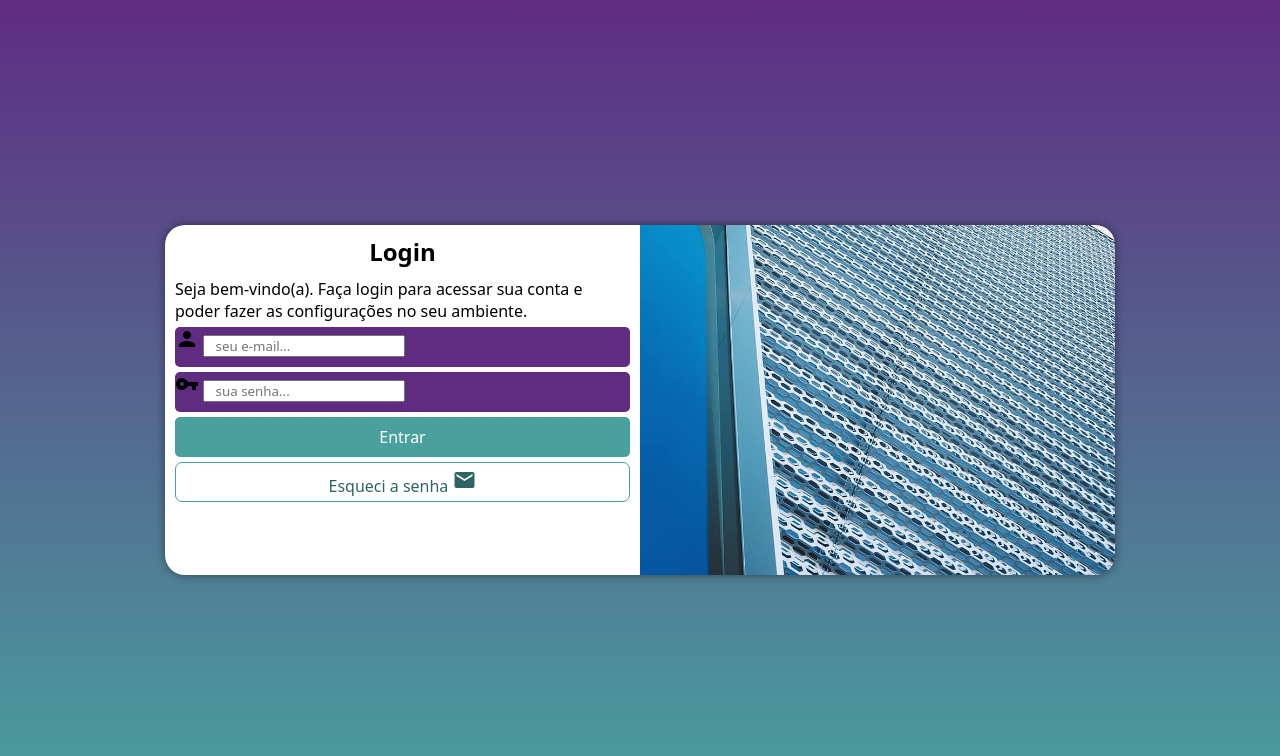
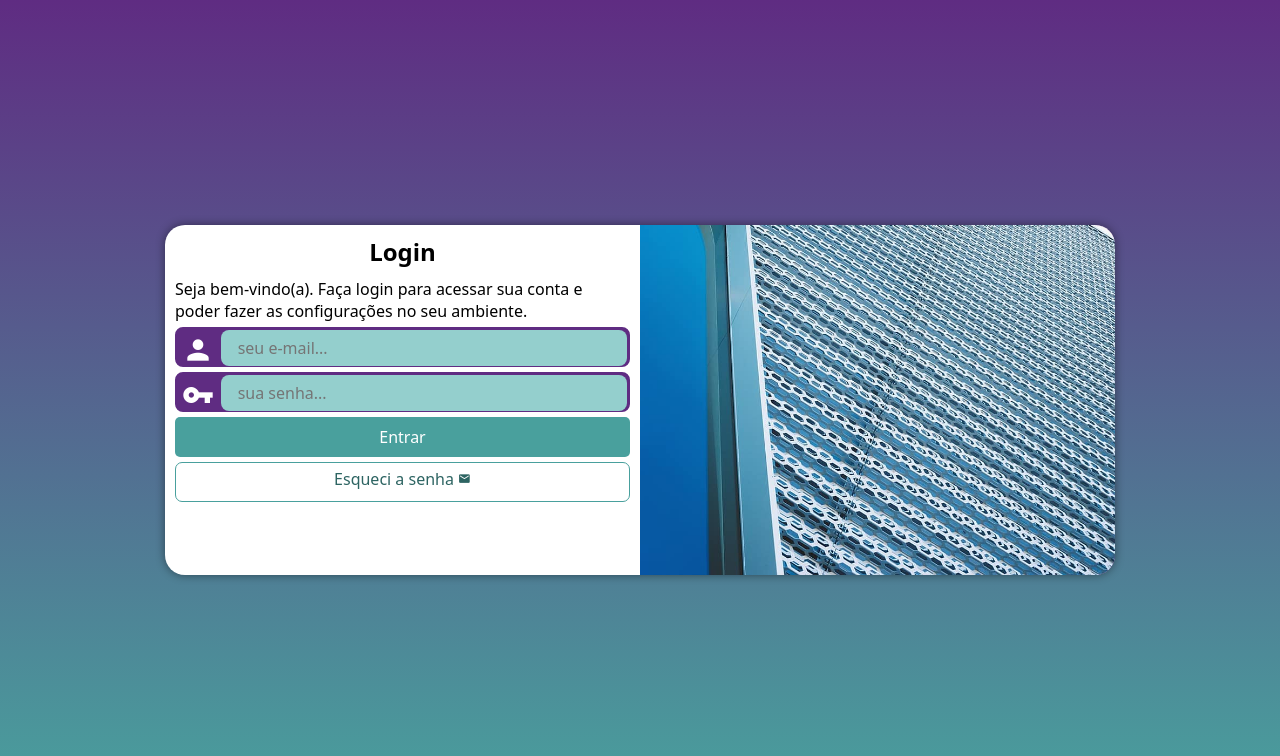
Before and after one commit to leojosants/Projeto_Tela_de_Login_responsiva_CURSO_EM_VIDEO, a plain HTML site: page index.html in a window 1280 px wide. Drawn offline with Linux system fonts and the light colour scheme.

Commit message:
Capítulo 26 Aula 06 Finalizando projeto tela de login.

```diff
--- a/styles/style.css
+++ b/styles/style.css
@@ -4,6 +4,7 @@
     --colorGreen0: #49a09d;
     --colorGreen1: #2d6462;
     --colorGreen2: #6cd3cf;
+    --colorGreen3: #94cfcd;
     --colorLilac: #5f2c82;
     --colorWhite: #ffffff;
     --colorBoxShadowBlack: #00000073;
@@ -67,15 +68,39 @@ div#fomulario > p {
 
 form > div.campo {
     background-color: var(--colorLilac);
+    border: 2px solid var(--colorLilac);
     display: block;
     width: 100%;
     height: 40px;
-    border-radius: 5px;
+    border-radius: 8px;
     margin: 5px 0px;
 }
 
 div.campo > label {
     display: none;
+}
+
+div.campo > span {
+    color: var(--colorWhite);
+    /* background-color: black; */
+    font-size: 2em;
+    width: 40px;
+    padding: 5px;
+}
+
+div.campo > input {
+    background-color: var(--colorGreen3);
+    font-size: 1em;
+    width: calc(100% - 45px);
+    height: 100%;
+    border: 0px;
+    border-radius: 8px;
+    padding: 4px;
+    transform: translateY(-12px);
+}
+
+div.campo > input:focus-within {
+    background-color: var(--colorWhite);
 }
 
 form > input[type=submit] {
@@ -114,6 +139,6 @@ form > a.botao:hover {
     background-color: var(--colorGreen2);
 }
 
-form > a.botao > i {
+form > a.botao > span {
     font-size: 0.8em;
 }
```
